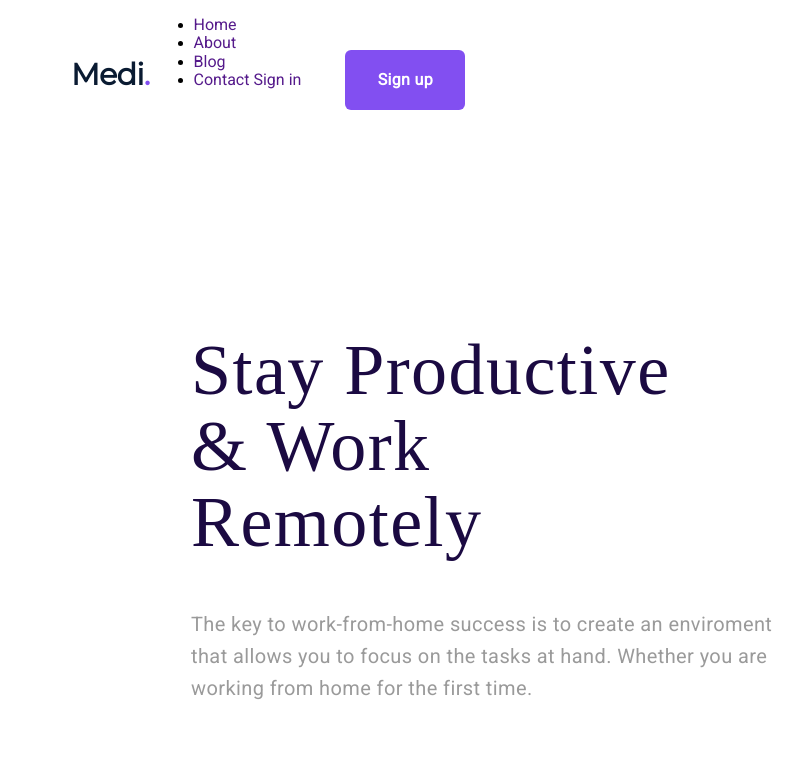
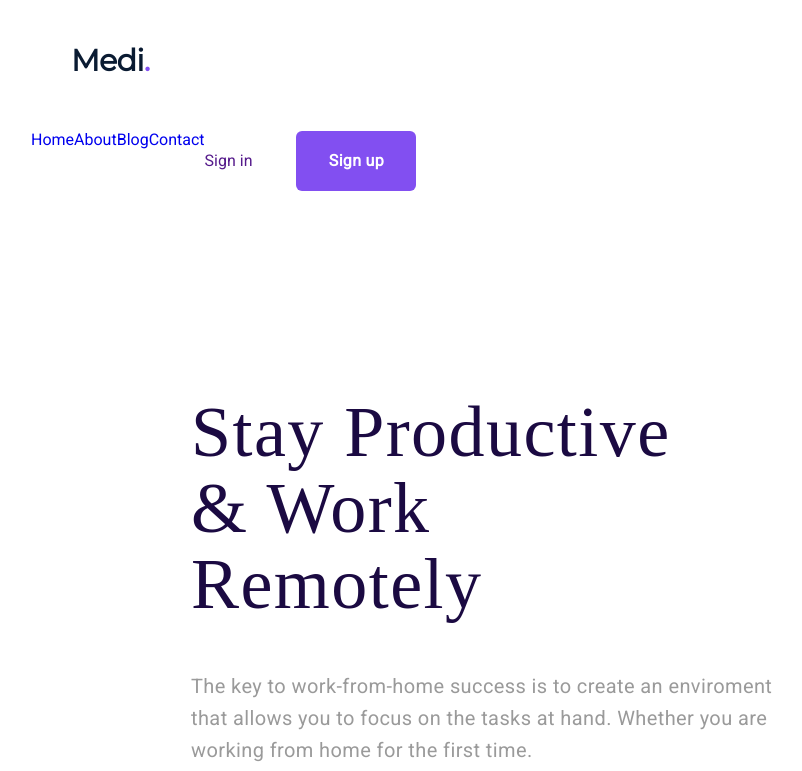
Before and after one commit to idamari-thall/figma-test, a plain HTML site: page index.html in a window 1280 px wide. Shown: the top 771 px of the page, without its empty margins (9-811 px from the left). Drawn offline with Linux system fonts and the light colour scheme; a web font is replaced by a local one.

Commit message:
li veritcal

```diff
--- a/index.html
+++ b/index.html
@@ -17,15 +17,15 @@
         <h3 class="logo">Medi<span class="logo-dot">.</span></h3>
         <nav>
             <ul>
-                <li><a href="" class="link-home">Home</a></li>
-                <li><a href="" class="link-about">About</a></li>
-                <li><a href="" class="link-blog">Blog</a></li>
-                <li><a href="" class="link-contact">Contact</a></li>
+                <li><a href="#" class="link-home">Home</a></li>
+                <li><a href="#" class="link-about">About</a></li>
+                <li><a href="#" class="link-blog">Blog</a></li>
+                <li><a href="#" class="link-contact">Contact</a></li>
             </ul>
         </nav>
         <section class="signing">
             <a href="" class="header-signin">Sign in</a>
-            <button class="header-btn"><a href="" class="button">Sign up</a></button>
+            <button class="header-btn"><a href="#" class="button">Sign up</a></button>
         </section>
     </header>
     <main>
@@ -38,7 +38,7 @@
                 enviroment that allows you to focus on the tasks at hand.
                 Whether you are working from home for the first time.
             </p>
-            <button class="main-btn"><a href="" class="button">Learn more</a></button>
+            <button class="main-btn"><a href="#" class="button">Learn more</a></button>
         </section>
         <section class="images">
             <img src="images/yogagirl.png" alt="Girl doing yoga" class="yogagirl-img">
--- a/styles/index.css
+++ b/styles/index.css
@@ -1,5 +1,4 @@
 .logo {
-
     font-family: 'Montserrat', sans-serif;
     font-style: normal;
     font-weight: 700;
@@ -16,18 +15,22 @@
     color: #824FF1;
 }
 
-nav,
+.nav,
 section,
 .signing {
     display: inline-block;
+}
+
+
+li {
+    display: inline-block;
+    float: left;
 }
 
 a {
     font-family: 'Roboto', sans-serif;
     text-decoration: none;
 }
-
-
 
 .header-btn {
     margin-left: 40px;
```
